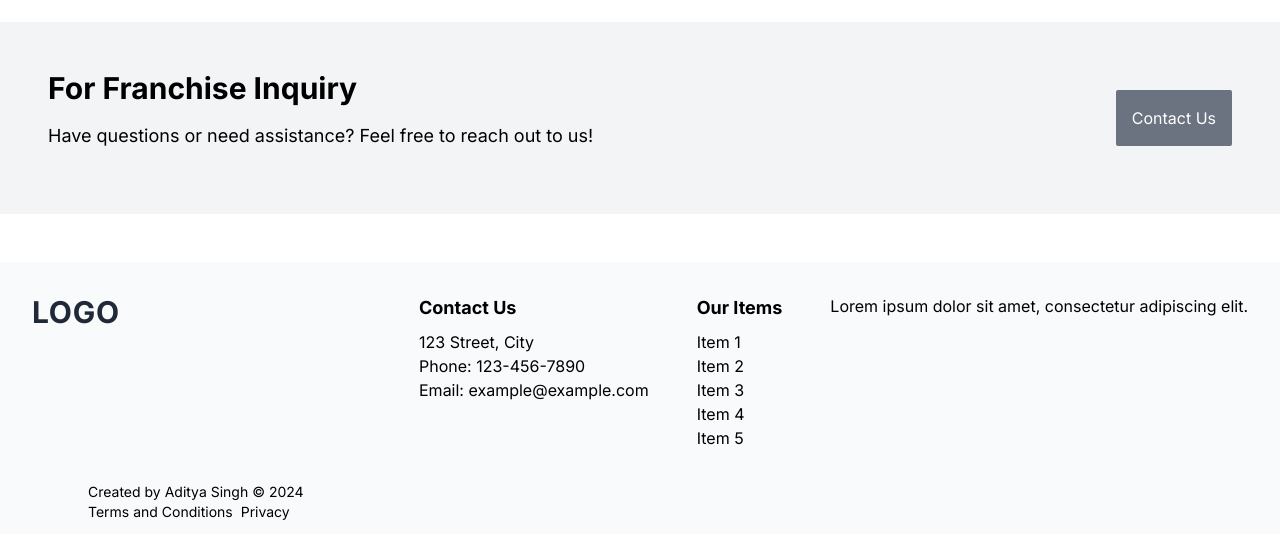
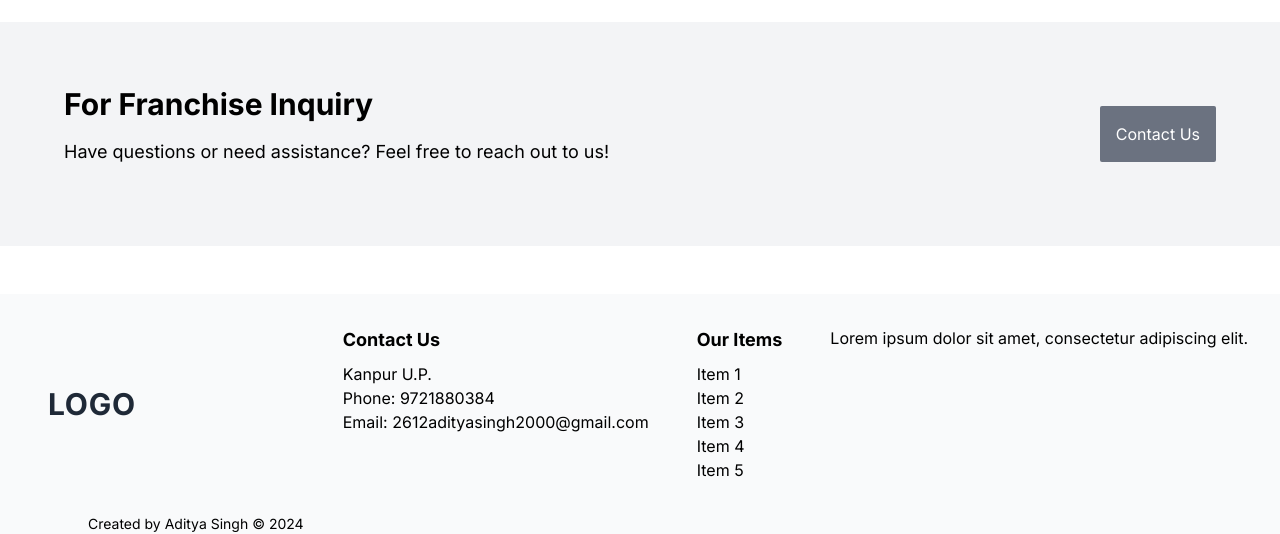
Before and after one commit to adyeetya/demo-repo-wireframe, a Next.js app: page / in a window 1280 px wide. Shown: the part 946-1480 px from the top of the page. Built offline with nearby package versions, Linux system fonts and the light colour scheme.

Commit message:
first commit

```diff
--- a/src/app/page.js
+++ b/src/app/page.js
@@ -48,7 +48,7 @@
         </div>
       </section>
       <section className="mx-auto my-12 flex justify-center bg-gray-100 p-12">
-        <div className="container flex flex-col sm:flex-row justify-between">
+        <div className="container flex flex-col sm:flex-row justify-between p-4">
           <div className="">
             <h2 className="text-3xl font-bold mb-4">For Franchise Inquiry</h2>
             <p className="text-lg mb-4">
--- a/src/components/Footer.jsx
+++ b/src/components/Footer.jsx
@@ -3,19 +3,19 @@
 const Footer = () => {
   return (
     <footer className="bg-gray-50 py-8 px-4 sm:px-8">
-      <div className="container mx-auto flex flex-col sm:flex-row gap-4 justify-between" >
-        <div className="flex justify-start items-start">
+      <div className="container mx-auto flex flex-col sm:flex-row gap-4 justify-between">
+        <div className="flex justify-center items-center p-4">
           <h1 className="font-bold text-3xl tracking-wide text-gray-800">
             LOGO
           </h1>
         </div>
 
-        <div className='flex flex-col sm:flex-row gap-12'>
+        <div className="flex flex-col sm:flex-row gap-12">
           <div className="inline-block">
             <h4 className="text-lg font-bold mb-2">Contact Us</h4>
-            <p>123 Street, City</p>
-            <p>Phone: 123-456-7890</p>
-            <p>Email: example@example.com</p>
+            <p>Kanpur U.P. </p>
+            <p>Phone: 9721880384</p>
+            <p>Email: 2612adityasingh2000@gmail.com</p>
           </div>
 
           <div className="inline-block">
```
